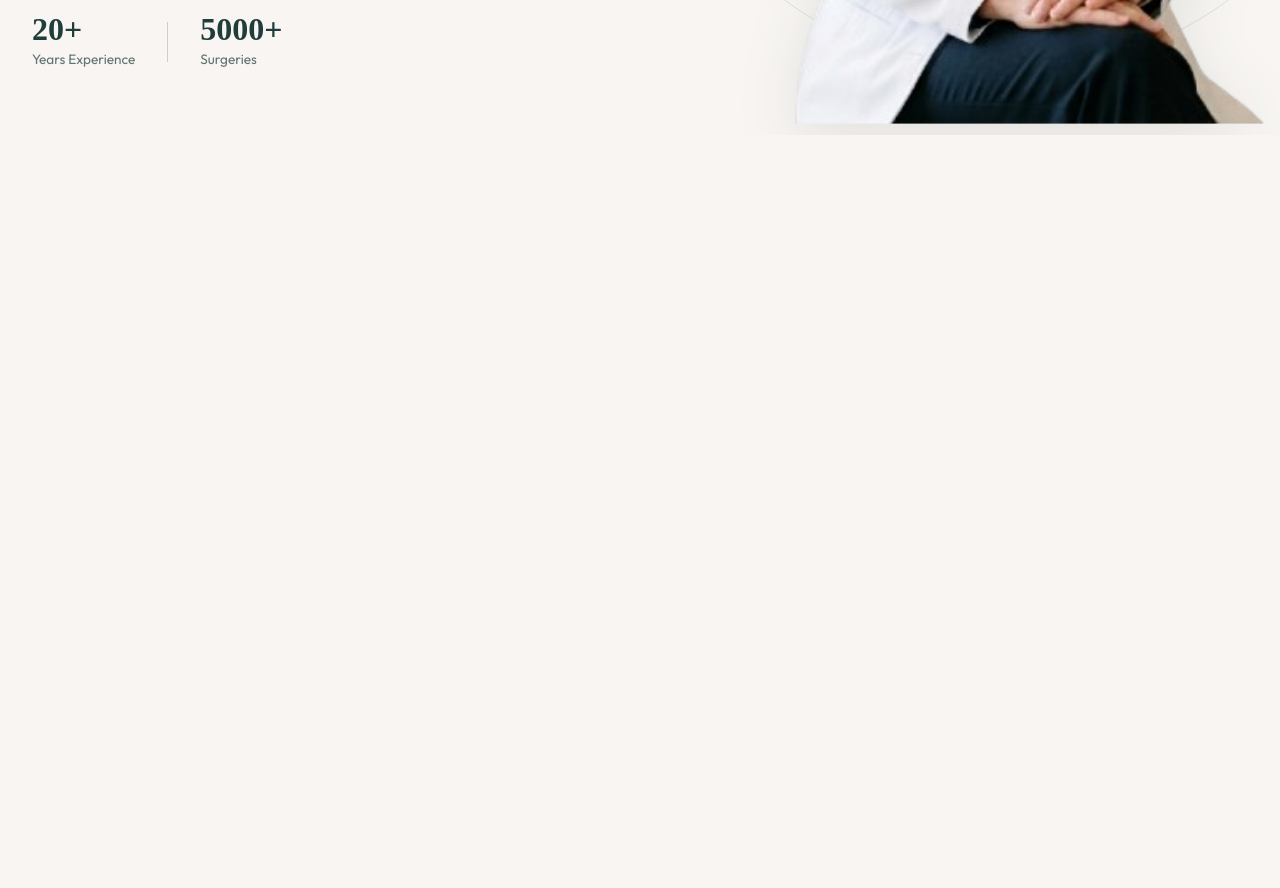
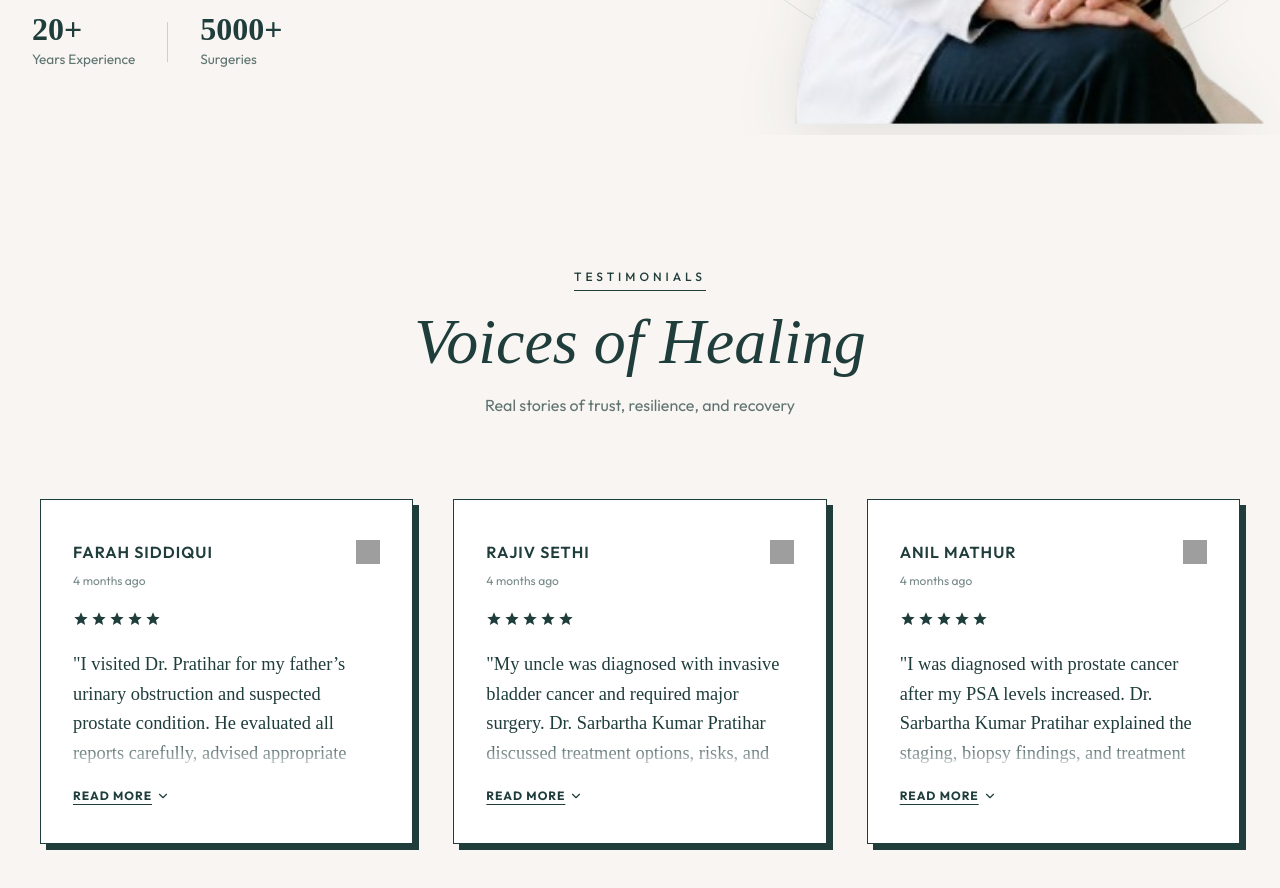
Before and after one commit to syntherat/dr-sarbartha-portfolio, a React (Vite) app in the folder client/: page / in a window 1280 px wide. Shown: the part 720-1608 px from the top of the page. Before the commit the page ends 855 px from the top, so only its background shows below. Built offline with nearby package versions, Linux system fonts and the light colour scheme; grey boxes are pictures that could not be loaded; a web font is replaced by a local one.

Commit message:
feat: add Reviews component with testimonial grid and read-more functionality

```diff
--- a/client/package.json
+++ b/client/package.json
@@ -10,8 +10,10 @@
     "preview": "vite preview"
   },
   "dependencies": {
+    "lucide-react": "^1.14.0",
     "react": "^19.2.5",
-    "react-dom": "^19.2.5"
+    "react-dom": "^19.2.5",
+    "react-icons": "^5.6.0"
   },
   "devDependencies": {
     "@eslint/js": "^10.0.1",
--- a/client/src/App.jsx
+++ b/client/src/App.jsx
@@ -1,12 +1,14 @@
 import React from 'react';
 import Navbar from './components/Navbar/Navbar';
 import Hero from './components/Hero/Hero';
+import Reviews from './components/Reviews/Reviews';
 
 function App() {
   return (
     <div className="App">
       <Navbar />
       <Hero />
+      <Reviews />
     </div>
   );
 }
--- /dev/null
+++ b/client/src/components/Reviews/Reviews.css
@@ -0,0 +1,219 @@
+.reviews-section {
+  padding: 8rem 2rem;
+  background-color: var(--color-bg);
+  position: relative;
+  z-index: 10;
+}
+
+.reviews-container {
+  max-width: 1200px;
+  margin: 0 auto;
+}
+
+.reviews-header {
+  text-align: center;
+  margin-bottom: 5rem;
+  animation: fadeUp 1s ease-out forwards;
+}
+
+.reviews-tagline {
+  font-family: var(--font-body);
+  color: var(--color-primary);
+  text-transform: uppercase;
+  letter-spacing: 4px;
+  font-size: 0.75rem;
+  font-weight: 500;
+  display: inline-block;
+  margin-bottom: 1rem;
+  border-bottom: 1px solid var(--color-primary);
+  padding-bottom: 4px;
+}
+
+.reviews-header h2 {
+  font-size: clamp(2.5rem, 5vw, 4rem);
+  font-family: var(--font-heading);
+  font-style: italic;
+  font-weight: 400;
+  color: var(--color-primary);
+  margin-bottom: 1rem;
+  line-height: 1.1;
+}
+
+.reviews-header p {
+  color: var(--color-primary);
+  opacity: 0.7;
+  font-size: 1rem;
+  max-width: 500px;
+  margin: 0 auto;
+  font-family: var(--font-body);
+}
+
+.reviews-grid {
+  display: grid;
+  grid-template-columns: repeat(auto-fit, minmax(300px, 1fr));
+  gap: 2.5rem;
+  align-items: start;
+}
+
+.review-card {
+  background-color: #ffffff;
+  padding: 2.5rem 2rem;
+  border: 1px solid var(--color-primary);
+  box-shadow: 6px 6px 0 var(--color-primary);
+  transition:
+    transform 0.2s ease,
+    box-shadow 0.2s ease;
+  display: flex;
+  flex-direction: column;
+  position: relative;
+}
+
+.review-card:hover {
+  transform: translate(-4px, -4px);
+  box-shadow: 10px 10px 0 var(--color-primary);
+}
+
+.review-header {
+  display: flex;
+  justify-content: space-between;
+  align-items: flex-start;
+  margin-bottom: 1rem;
+}
+
+.reviewer-info {
+  display: flex;
+  align-items: center;
+  gap: 1rem;
+}
+
+.reviewer-name {
+  font-family: var(--font-body);
+  font-size: 1rem;
+  color: var(--color-primary);
+  margin-bottom: 0.1rem;
+  font-weight: 600;
+  text-transform: uppercase;
+  letter-spacing: 1px;
+}
+
+.review-date {
+  font-family: var(--font-body);
+  font-size: 0.75rem;
+  color: var(--color-primary);
+  opacity: 0.6;
+}
+
+.google-icon {
+  color: var(--color-primary);
+  display: flex;
+  align-items: center;
+  justify-content: center;
+}
+
+.review-rating {
+  margin-bottom: 1rem;
+  display: flex;
+  gap: 2px;
+}
+
+.star {
+  color: var(--color-primary);
+  font-size: 1rem;
+}
+
+.review-text-container {
+  max-height: 130px;
+  overflow: hidden;
+  position: relative;
+  transition: max-height 0.5s cubic-bezier(0.4, 0, 0.2, 1);
+  margin-bottom: 0.5rem;
+  width: 100%;
+}
+
+.review-text-container::after {
+  content: "";
+  position: absolute;
+  bottom: 0;
+  left: 0;
+  width: 100%;
+  height: 40px;
+  background: linear-gradient(to bottom, rgba(255, 255, 255, 0), #ffffff 80%);
+  pointer-events: none;
+  transition: opacity 0.4s ease;
+  opacity: 1;
+}
+
+.review-text-container.short::after {
+  display: none;
+}
+
+.review-text-container.expanded {
+  max-height: 800px;
+}
+
+.review-text-container.expanded::after {
+  opacity: 0;
+}
+
+.review-text {
+  font-family: var(--font-heading);
+  color: var(--color-primary);
+  line-height: 1.6;
+  font-size: 1.15rem;
+  margin-bottom: 0;
+}
+
+.review-content-wrapper {
+  display: flex;
+  flex-direction: column;
+  align-items: flex-start;
+  flex-grow: 1;
+}
+
+.read-more-btn {
+  display: flex;
+  align-items: center;
+  gap: 4px;
+  background: none;
+  border: none;
+  font-family: var(--font-body);
+  color: var(--color-primary);
+  text-transform: uppercase;
+  font-size: 0.75rem;
+  font-weight: 700;
+  letter-spacing: 1px;
+  cursor: pointer;
+  padding: 0;
+  margin-top: auto;
+  text-decoration: underline;
+  text-decoration-thickness: 1px;
+  text-underline-offset: 4px;
+  transition: color 0.2s ease;
+}
+
+.read-more-btn:hover {
+  color: var(--color-accent);
+}
+
+/* Animations */
+@keyframes fadeUp {
+  from {
+    opacity: 0;
+    transform: translateY(30px);
+  }
+  to {
+    opacity: 1;
+    transform: translateY(0);
+  }
+}
+
+/* Responsive */
+@media (max-width: 768px) {
+  .reviews-section {
+    padding: 5rem 1.5rem;
+  }
+
+  .review-card {
+    padding: 2rem 1.5rem;
+  }
+}
--- /dev/null
+++ b/client/src/components/Reviews/Reviews.jsx
@@ -0,0 +1,145 @@
+import React from "react";
+import { ChevronDown, ChevronUp } from "lucide-react";
+import { MdOutlineStar } from "react-icons/md";
+import "./Reviews.css";
+
+const reviewsData = [
+  {
+    id: 1,
+    name: "Farah Siddiqui",
+    text: "I visited Dr. Pratihar for my father’s urinary obstruction and suspected prostate condition. He evaluated all reports carefully, advised appropriate imaging, and started treatment without unnecessary procedures. His calm explanation and patient-friendly approach reduced our anxiety. Overall, a very dependable uro-oncology doctor in Delhi.",
+    rating: 5,
+    date: "2026-01-05T00:00:00.000Z",
+  },
+  {
+    id: 2,
+    name: "Rajiv Sethi",
+    text: "My uncle was diagnosed with invasive bladder cancer and required major surgery. Dr. Sarbartha Kumar Pratihar discussed treatment options, risks, and urinary diversion in a very practical manner. The surgery and post-operative care were well managed, and his recovery is progressing steadily. We appreciate the doctor’s experience and honest counselling during a difficult time.",
+    rating: 5,
+    date: "2026-01-05T00:00:00.000Z",
+  },
+  {
+    id: 3,
+    name: "Anil Mathur",
+    text: "I was diagnosed with prostate cancer after my PSA levels increased. Dr. Sarbartha Kumar Pratihar explained the staging, biopsy findings, and treatment options in detail. I underwent robotic prostate surgery under his care, and the recovery has been smooth so far. His structured follow-up plan and clear communication helped me and my family stay confident throughout the treatment journey.",
+    rating: 5,
+    date: "2026-01-05T00:00:00.000Z",
+  },
+];
+
+const getTimeAgo = (dateString) => {
+  const date = new Date(dateString);
+  const now = new Date();
+  const seconds = Math.floor((now - date) / 1000);
+
+  let interval = seconds / 31536000;
+  if (interval >= 1)
+    return (
+      Math.floor(interval) +
+      (Math.floor(interval) === 1 ? " year ago" : " years ago")
+    );
+  interval = seconds / 2592000;
+  if (interval >= 1)
+    return (
+      Math.floor(interval) +
+      (Math.floor(interval) === 1 ? " month ago" : " months ago")
+    );
+  interval = seconds / 86400;
+  if (interval >= 1)
+    return (
+      Math.floor(interval) +
+      (Math.floor(interval) === 1 ? " day ago" : " days ago")
+    );
+  interval = seconds / 3600;
+  if (interval >= 1)
+    return (
+      Math.floor(interval) +
+      (Math.floor(interval) === 1 ? " hour ago" : " hours ago")
+    );
+  interval = seconds / 60;
+  if (interval >= 1)
+    return (
+      Math.floor(interval) +
+      (Math.floor(interval) === 1 ? " minute ago" : " minutes ago")
+    );
+  return "just now";
+};
+
+const ReviewCard = ({ review }) => {
+  const [isExpanded, setIsExpanded] = React.useState(false);
+  const maxLength = 150;
+  const isLong = review.text.length > maxLength;
+
+  return (
+    <div className="review-card">
+      <div className="review-header">
+        <div className="reviewer-info">
+          <div>
+            <h3 className="reviewer-name">{review.name}</h3>
+            <span className="review-date">{getTimeAgo(review.date)}</span>
+          </div>
+        </div>
+        <div className="google-icon">
+          <img
+            width="24"
+            height="24"
+            src="https://img.icons8.com/glyph-neue/64/google-logo.png"
+            alt="google-logo"
+          />
+        </div>
+      </div>
+      <div className="review-rating">
+        {[...Array(review.rating)].map((_, i) => (
+          <span key={i} className="star">
+            <MdOutlineStar />
+          </span>
+        ))}
+      </div>
+      <div className="review-content-wrapper">
+        <div
+          className={`review-text-container ${isExpanded ? "expanded" : ""} ${!isLong ? "short" : ""}`}
+        >
+          <p className="review-text">"{review.text}"</p>
+        </div>
+        {isLong && (
+          <button
+            className="read-more-btn"
+            onClick={() => setIsExpanded(!isExpanded)}
+          >
+            {isExpanded ? (
+              <>
+                Read less <ChevronUp size={14} />
+              </>
+            ) : (
+              <>
+                Read more <ChevronDown size={14} />
+              </>
+            )}
+          </button>
+        )}
+      </div>
+    </div>
+  );
+};
+
+const Reviews = () => {
+  return (
+    <section className="reviews-section" id="reviews">
+      <div className="reviews-container">
+        <div className="reviews-header">
+          <span className="reviews-tagline">Testimonials</span>
+          <h2>Voices of Healing</h2>
+          <p>Real stories of trust, resilience, and recovery</p>
+        </div>
+
+        <div className="reviews-grid">
+          {reviewsData.map((review) => (
+            <ReviewCard key={review.id} review={review} />
+          ))}
+        </div>
+      </div>
+    </section>
+  );
+};
+
+export default Reviews;
```
Also changed, not shown: 1 other file (tests, documents, lock files or other folders).
